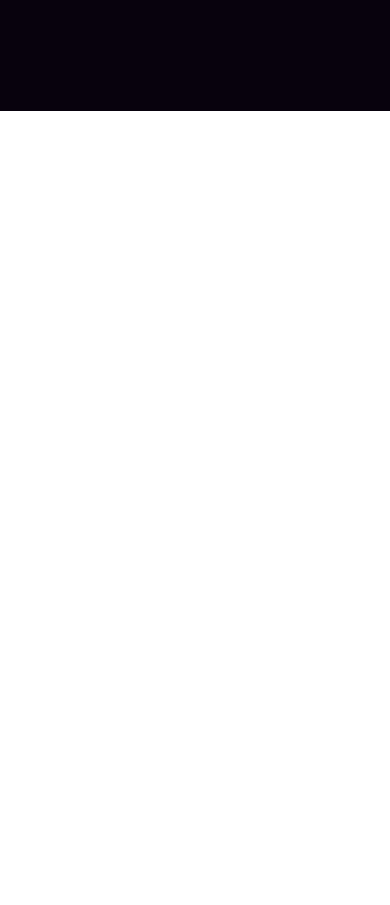
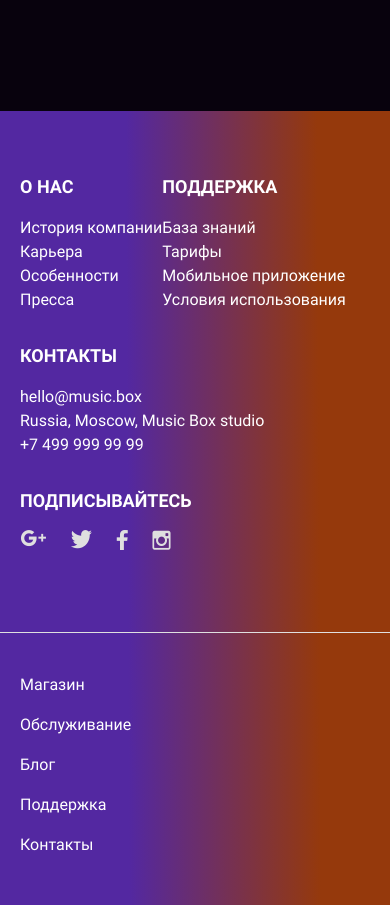
Before and after one commit to sergey-ss-solovyov/layout-designer-project-lvl2, a website: page src/html/index.html in a window 390 px wide. Shown: the part 5095-6000 px from the top of the page. Drawn offline with Linux system fonts and the light colour scheme.

Commit message:
mobile footer menu markup/styles were added

```diff
--- a/src/html/index.html
+++ b/src/html/index.html
@@ -174,13 +174,12 @@
     </main>
 
     <!-- FOOTER -->
-    <footer>
-      <div class="cross-line abs"></div>
-      <section>
-        <div class="grid">
-          <div class="up">
-            <div>
-              <h2>о нас</h2>
+    <footer class="bg-gradient">
+      <section class="footer-up">
+        <div class="container">
+          <div class="flex flex-wrap">
+              <div class="submenu">
+                <h2 class="upper">о нас</h2>
                 <ul>
                   <li><a href=""></a>История компании</li>
                   <li><a href=""></a>Карьера</li>
@@ -188,8 +187,8 @@
                   <li><a href=""></a>Пресса</li>
                 </ul>
               </div>
-            <div>
-              <h2>поддержка</h2>
+              <div class="submenu">
+                <h2 class="upper">поддержка</h2>
                 <ul>
                   <li><a href=""></a>База знаний</li>
                   <li><a href=""></a>Тарифы</li>
@@ -197,29 +196,36 @@
                   <li><a href=""></a>Условия использования</li>
                 </ul>
               </div>
-            <div>
-              <h2>контакты</h2>
+              <div class="submenu">
+                <h2 class="upper">контакты</h2>
                 <ul>
                   <li><a href=""></a>hello@music.box</li>
                   <li><a href=""></a>Russia, Moscow, Music Box studio</li>
                   <li><a href=""></a>+7 499 999 99 99</li>
                 </ul>
               </div>
-            <div>
-              <h2>подписывайтесь</h2>
-              <li><a href=""><img src="" alt=""></a></li>
-              <li><a href=""><img src="" alt=""></a></li>
-              <li><a href=""><img src="" alt=""></a></li>
-              <li><a href=""><img src="" alt=""></a></li>
+              <div class="submenu">
+                <h2 class="upper">подписывайтесь</h2>
+                  <ul class="flex flex-wrap icons">
+                    <li><a href="#"><img src="../images/Google+.png" alt="google-plus-icon"></a></li>
+                    <li><a href="#"><img src="../images/Twitter.png" alt="twitter-icon"></a></li>
+                    <li><a href="#"><img src="../images/Facebook.png" alt="facebook-icon"></a></li>
+                    <li><a href="#"><img src="../images/Instagram.png" alt="instagram-icon"></a></li>
+                  </ul>
               </div>
           </div>
-          <div class="down">
+        </div>
+      </section>
+
+      <section class="footer-down">
+        <div class="container">
+          <div class="submenu">
             <ul>
-              <li><a href=""></a>Магазин</li>
-              <li><a href=""></a>Обслуживание</li>
-              <li><a href=""></a>Блог</li>
-              <li><a href=""></a>Поддержка</li>
-              <li><a href=""></a>Контакты</li>
+              <li><a href="#"></a>Магазин</li>
+              <li><a href="#"></a>Обслуживание</li>
+              <li><a href="#"></a>Блог</li>
+              <li><a href="#"></a>Поддержка</li>
+              <li><a href="#"></a>Контакты</li>
             </ul>
           </div>
         </div>
--- a/src/scss/layouts/footer.scss
+++ b/src/scss/layouts/footer.scss
@@ -0,0 +1,39 @@
+@import "../abstracts/functions";
+@import "../abstracts/mixins";
+
+footer {
+  &.bg-gradient {
+    background: linear-gradient(89.75deg, #5328a1 32.83%, #95390c 81.56%);
+  }
+
+  h2 {
+    margin: 0;
+    @include get-h2-mobile-style;
+  }
+
+  .footer-up {
+    padding: 32px 0 75px 0;
+
+    .submenu {
+      margin-top: 30px;
+
+      h2 + ul {
+        margin-top: 16px;
+      }
+
+      .icons li + li{
+        margin-left: 24px;
+      }
+    }
+  }
+  .footer-down {
+    padding: 40px 0 48px 0;
+    border-top: 1px solid get-color('gray');
+
+    .submenu {
+      li + li {
+        margin-top: 16px;
+      }
+    }
+  }
+}
```
Also changed, not shown: src/css/style.css, 1 other file. Lines whose indentation alone changed are shown as unchanged.
